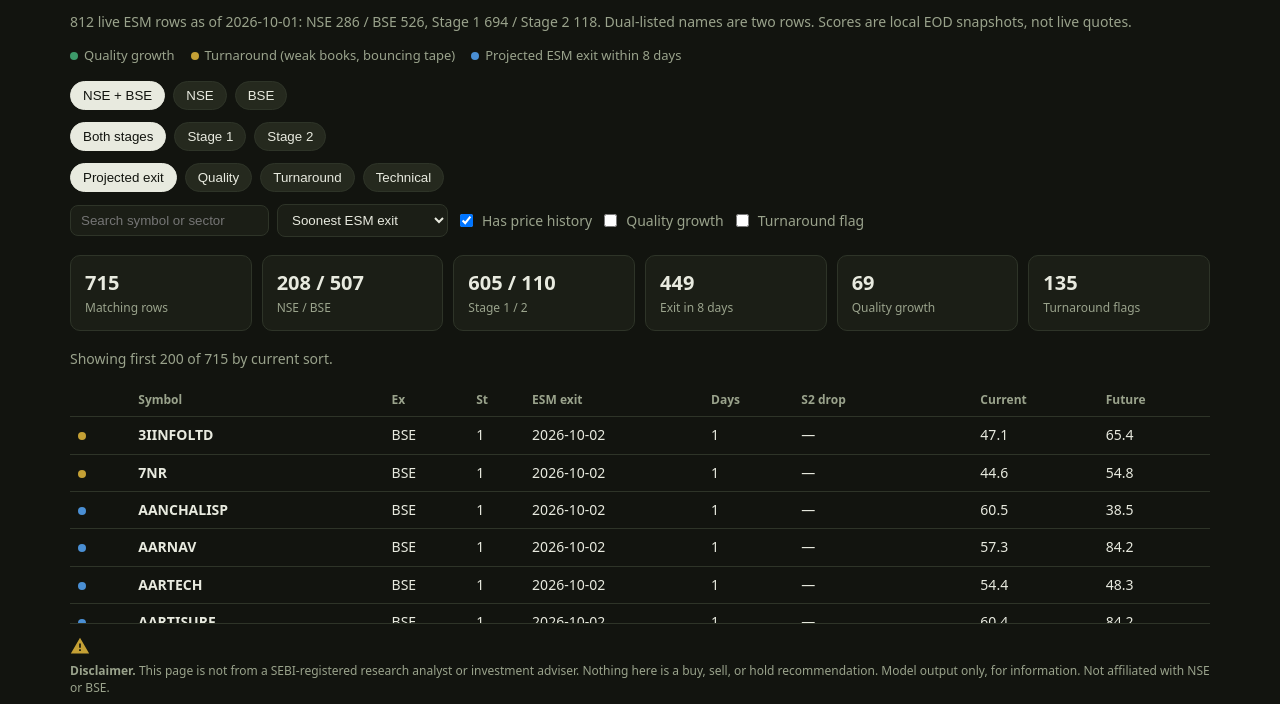
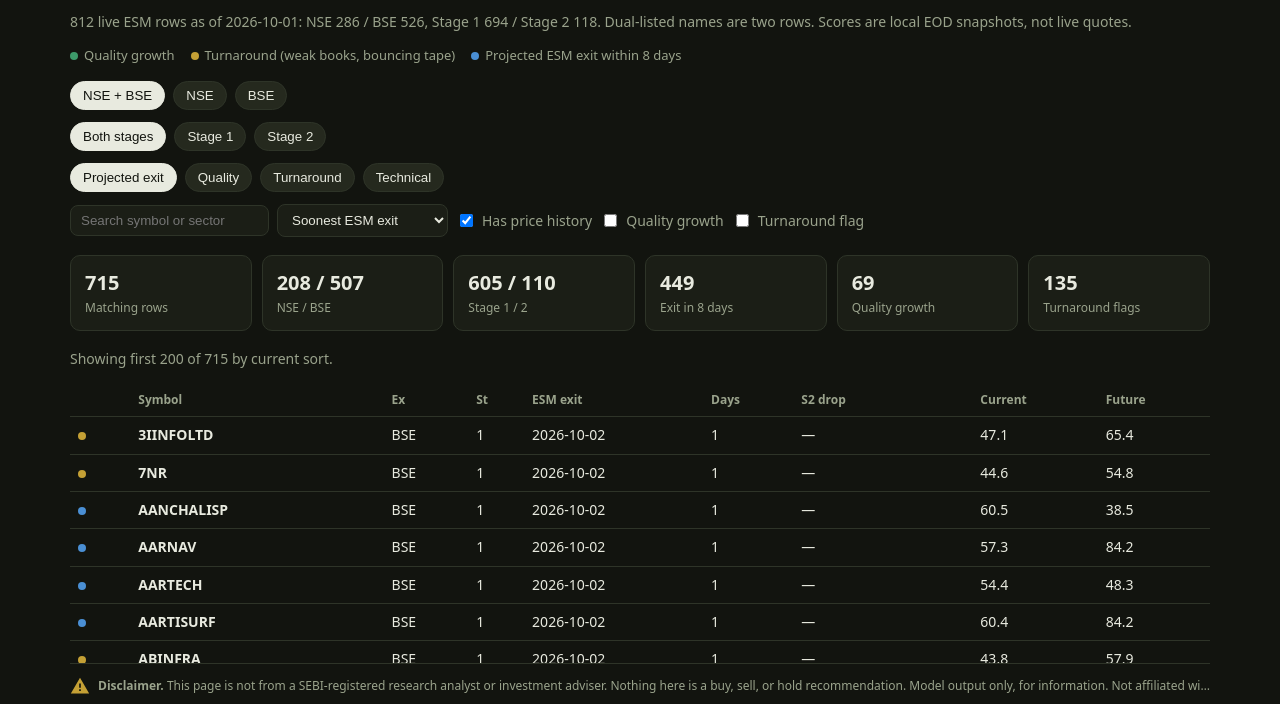
Before and after one commit to rachidasen/esm-stock-lab, a plain HTML site: page index.html in a window 1280 px wide. Shown: the part 96-800 px from the top of the page. Drawn offline with Linux system fonts and the light colour scheme.

Commit message:
EOD lab snapshot 2026-10-01 03:39 IST

```diff
--- a/index.html
+++ b/index.html
@@ -86,8 +86,12 @@
       position: sticky;
       bottom: 0;
       background: var(--bg);
+      display: flex;
+      align-items: center;
+      gap: 8px;
     }
-    footer.legal svg { display: block; margin-bottom: 6px; fill: var(--yellow); }
+    footer.legal svg { flex: 0 0 auto; fill: var(--yellow); }
+    footer.legal div { white-space: nowrap; overflow: hidden; text-overflow: ellipsis; }
   </style>
 </head>
 <body>
```
